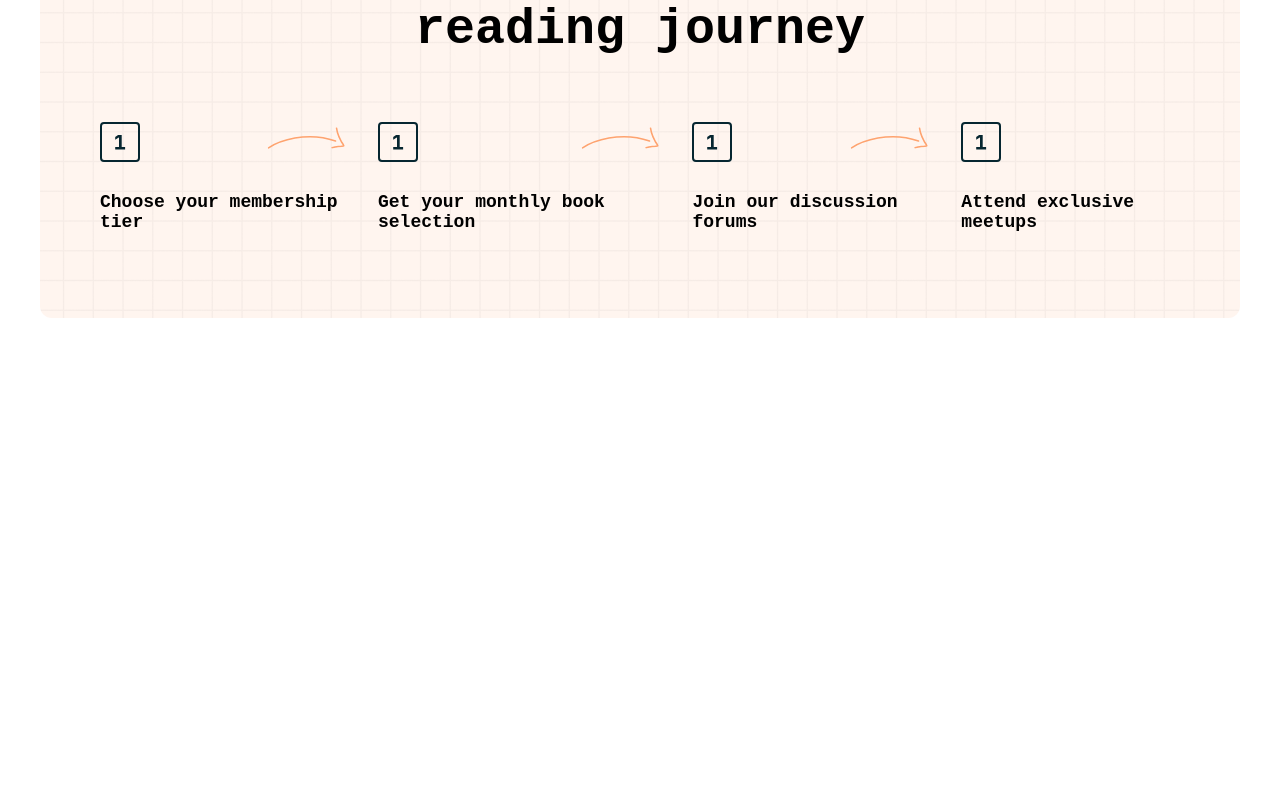
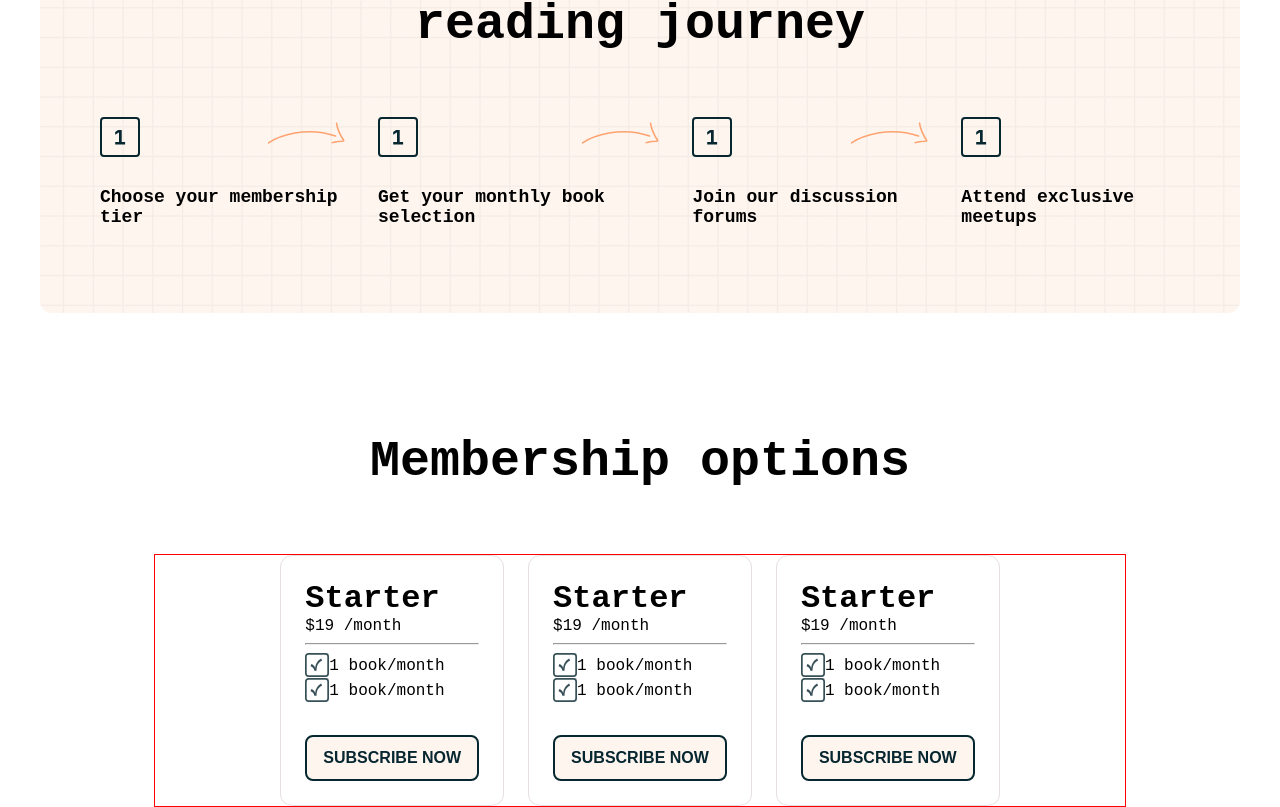
Before and after one commit to designed2code/tech-book-landing, a React (Vite) app: page / in a window 1280 px wide. Shown: the part 2305-3112 px from the top of the page. Before the commit the page ends 2623 px from the top, so only its background shows below. Built offline with nearby package versions, Linux system fonts and the light colour scheme.

Commit message:
membership section (incomplete)

```diff
--- a/src/App.tsx
+++ b/src/App.tsx
@@ -4,6 +4,7 @@ import { Main } from "./components/ui/Main";
 import { MainContainer } from "./components/ui/MainContainer";
 import { MainContainer2 } from "./components/ui/MainContainer2";
 import { ReadingJourney } from "./components/ui/ReadingJourney";
+import { Membership } from "./components/ui/Membership";
 
 function App() {
   return (
@@ -15,6 +16,7 @@ function App() {
           <MainContainer />
           <MainContainer2 />
           <ReadingJourney />
+          <Membership />
         </div>
       </div>
     </>
--- /dev/null
+++ b/src/components/ui/Membership.tsx
@@ -0,0 +1,75 @@
+export const Membership = () => {
+  return (
+    <>
+      <div className="membership-container">
+        <h1 className="main-container-heading">Membership options</h1>
+        <div className="membership-card-container">
+          {[1, 2, 3].map((item, index) => (
+            <div key={index} className="membership-card">
+              <h1>Starter</h1>
+              <p>$19 /month</p>
+              <hr />
+              <FeatureContainer />
+              <button className="hero-btn">Subscribe Now</button>
+            </div>
+          ))}
+        </div>
+      </div>
+    </>
+  );
+};
+
+const FeatureContainer = () => {
+  return (
+    <>
+      <div className="flex items-center gap-12">
+        <svg
+          width="24"
+          height="25"
+          viewBox="0 0 24 25"
+          fill="none"
+          xmlns="http://www.w3.org/2000/svg"
+        >
+          <rect
+            x="0.857143"
+            y="0.879116"
+            width="22.2857"
+            height="22.2857"
+            rx="2.57143"
+            stroke="#385159"
+            stroke-width="1.71429"
+          />
+          <path
+            d="M16.0514 5.56482L17.1657 7.45053C15.2286 8.3591 13.8057 9.62768 12.9143 11.2734C12.04 12.902 11.5772 15.062 11.5429 17.7362H9.31431C9.05716 15.4905 7.85716 13.8277 5.54288 13.2105L6.33145 11.1191C7.22288 11.3934 8.01145 11.8734 8.69716 12.5762C9.40002 13.2791 9.86288 14.0677 10.1029 14.9591C10.4972 10.7934 12.5029 7.55339 16.0514 5.56482Z"
+            fill="#385159"
+          />
+        </svg>
+        <p>1 book/month</p>
+      </div>
+      <div className="flex items-center">
+        <svg
+          width="24"
+          height="25"
+          viewBox="0 0 24 25"
+          fill="none"
+          xmlns="http://www.w3.org/2000/svg"
+        >
+          <rect
+            x="0.857143"
+            y="0.879116"
+            width="22.2857"
+            height="22.2857"
+            rx="2.57143"
+            stroke="#385159"
+            stroke-width="1.71429"
+          />
+          <path
+            d="M16.0514 5.56482L17.1657 7.45053C15.2286 8.3591 13.8057 9.62768 12.9143 11.2734C12.04 12.902 11.5772 15.062 11.5429 17.7362H9.31431C9.05716 15.4905 7.85716 13.8277 5.54288 13.2105L6.33145 11.1191C7.22288 11.3934 8.01145 11.8734 8.69716 12.5762C9.40002 13.2791 9.86288 14.0677 10.1029 14.9591C10.4972 10.7934 12.5029 7.55339 16.0514 5.56482Z"
+            fill="#385159"
+          />
+        </svg>
+        <p>1 book/month</p>
+      </div>
+    </>
+  );
+};
--- a/src/components/ui/Navbar.tsx
+++ b/src/components/ui/Navbar.tsx
@@ -3,7 +3,7 @@ import React from "react";
 export const Navbar = () => {
   return (
     <>
-      <div>
+      <div style={{ display: "flex", width: "100%" }}>
         <svg
           style={{ marginTop: "32px" }}
           width="190"
--- a/src/index.css
+++ b/src/index.css
@@ -70,6 +70,9 @@ body {
 .main-container {
   max-width: 1200px;
   margin: 0 auto;
+  display: flex;
+  flex-direction: column;
+  align-items: center;
 }
 
 .hero {
@@ -237,3 +240,27 @@ body {
 .step-desc {
   font-size: 18px;
 }
+
+.membership-container {
+  margin-top: 120px;
+  display: flex;
+  flex-direction: column;
+  align-items: center;
+  width: 970px;
+}
+
+.membership-card-container {
+  margin-top: 64px;
+  display: flex;
+  justify-content: center;
+  align-items: center;
+  border: 1px solid red;
+  width: 100%;
+  gap: 24px;
+}
+
+.membership-card {
+  border-radius: 12px;
+  border: 1px solid var(--color-neutral-200);
+  padding: 24px;
+}
```
